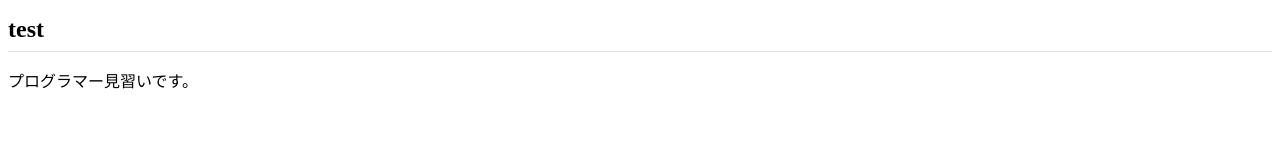
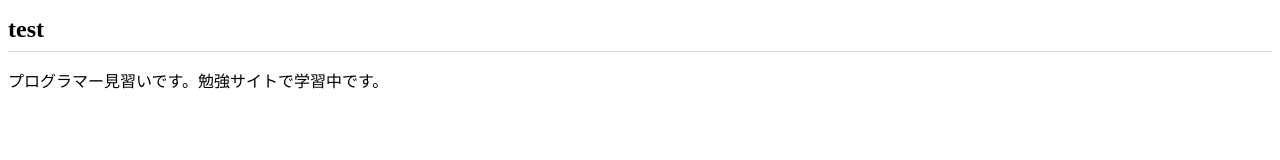
Before and after one commit to yoshitora/yoshitora.github.io, a plain HTML site: page index.html in a window 1280 px wide. Drawn offline with Linux system fonts and the light colour scheme.

Commit message:
Add files via upload

```diff
--- a/index.html
+++ b/index.html
@@ -9,6 +9,6 @@
 </head>
 <body>
   <h1>test</h1>
-  <p>プログラマー見習いです。</p>
+  <p>プログラマー見習いです。勉強サイトで学習中です。</p>
 </body>
 </html>
```
